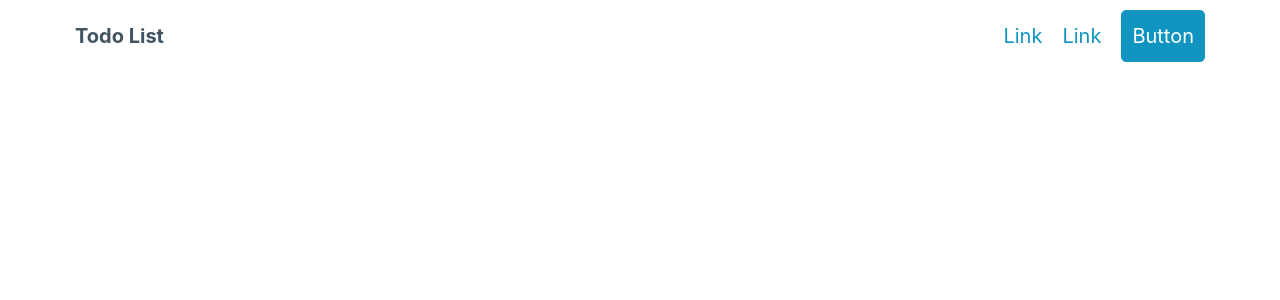
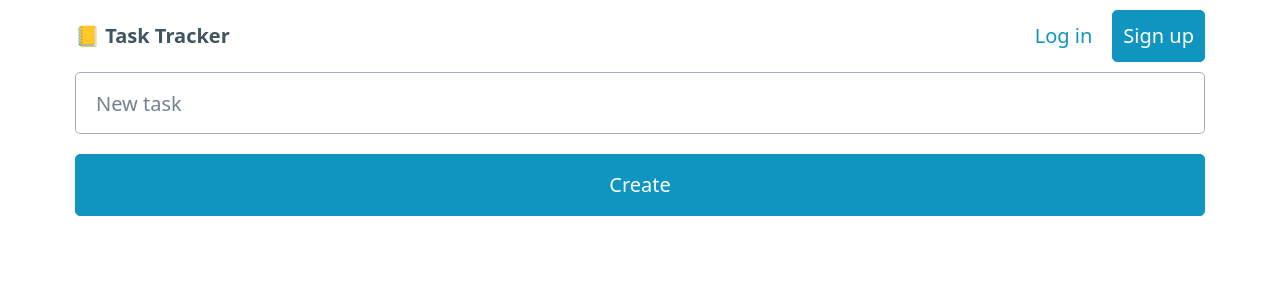
Before and after one commit to danhalsim/NEW-PROJECT-3, a React (Create React App) app in the folder client/: page / in a window 1280 px wide. Shown: the top 300 px of the page. Built offline with nearby package versions, Linux system fonts and the light colour scheme.

Commit message:
Added form and task components

```diff
--- a/client/public/index.html
+++ b/client/public/index.html
@@ -2,7 +2,7 @@
 <html lang="en">
   <head>
     <meta charset="utf-8" />
-    <link rel="icon" href="%PUBLIC_URL%/favicon.ico" />
+    <link rel="icon" href="" />
     <meta name="viewport" content="width=device-width, initial-scale=1" />
     <meta
       name="description"
@@ -24,9 +24,9 @@
       work correctly both with client-side routing and a non-root public URL.
       Learn how to configure a non-root public URL by running `npm run build`.
     -->
-    <title>React App</title>
+    <title>Task Tracker</title>
   </head>
   <body>
-    <div class="container" id="root"></div>
+    <div id="root"></div>
   </body>
 </html>
--- a/client/src/App.js
+++ b/client/src/App.js
@@ -1,9 +1,12 @@
-import './App.css';
-import Header from './components/Header';
+import Form from "./components/Form";
+import Header from "./components/Header";
 
 function App() {
   return (
-    <Header />
+    <div class="container">
+      <Header />
+      <Form />
+    </div>
   );
 }
 
--- a/client/src/components/Footer.js
+++ b/client/src/components/Footer.js
@@ -0,0 +1,5 @@
+function Footer() {
+  return <a href="#">danhalsim</a>;
+}
+
+export default Footer;
--- a/client/src/components/Form.js
+++ b/client/src/components/Form.js
@@ -0,0 +1,17 @@
+function Form() {
+  return (
+    <form>
+      <input
+        type="text"
+        id="task"
+        name="task"
+        placeholder="New task"
+        required
+      ></input>
+
+      <button type="submit">Create</button>
+    </form>
+  );
+}
+
+export default Form;
--- a/client/src/components/Header.js
+++ b/client/src/components/Header.js
@@ -3,19 +3,16 @@
     <nav>
       <ul>
         <li>
-          <strong>Todo List</strong>
+          <strong>📒 Task Tracker</strong>
         </li>
       </ul>
       <ul>
         <li>
-          <a href="#">Link</a>
-        </li>
-        <li>
-          <a href="#">Link</a>
+          <a href="#">Log in</a>
         </li>
         <li>
           <a href="#" role="button">
-            Button
+            Sign up
           </a>
         </li>
       </ul>
--- a/client/src/index.css
+++ /dev/null
@@ -1,13 +0,0 @@
-body {
-  margin: 0;
-  font-family: -apple-system, BlinkMacSystemFont, 'Segoe UI', 'Roboto', 'Oxygen',
-    'Ubuntu', 'Cantarell', 'Fira Sans', 'Droid Sans', 'Helvetica Neue',
-    sans-serif;
-  -webkit-font-smoothing: antialiased;
-  -moz-osx-font-smoothing: grayscale;
-}
-
-code {
-  font-family: source-code-pro, Menlo, Monaco, Consolas, 'Courier New',
-    monospace;
-}
--- a/client/src/index.js
+++ b/client/src/index.js
@@ -1,6 +1,5 @@
 import React from 'react';
 import ReactDOM from 'react-dom/client';
-import './index.css';
 import App from './App';
 import reportWebVitals from './reportWebVitals';
 
```
Also changed, not shown: client/src/components/Task.js (added, +7 -0 lines), client/src/App.css (deleted), client/src/components/Item.js (deleted), client/src/logo.svg (deleted).
